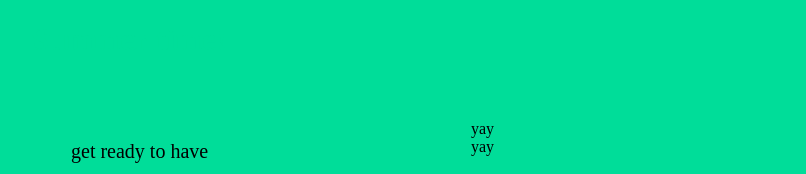
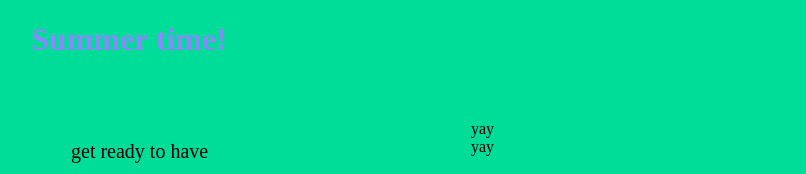
Before and after one commit to isavalenelek/isavalenelek.github.io, a plain HTML site: page index.html in a window 1280 px wide. Shown: the top 174 px of the page, without its empty margins (209-1015 px from the left). Drawn offline with Linux system fonts and the light colour scheme.

Commit message:
change color of summer

```diff
--- a/style.css
+++ b/style.css
@@ -1,5 +1,5 @@
 h1 {
-color:#0d9;
+color:#88f;
 }
 
 .left{
```
